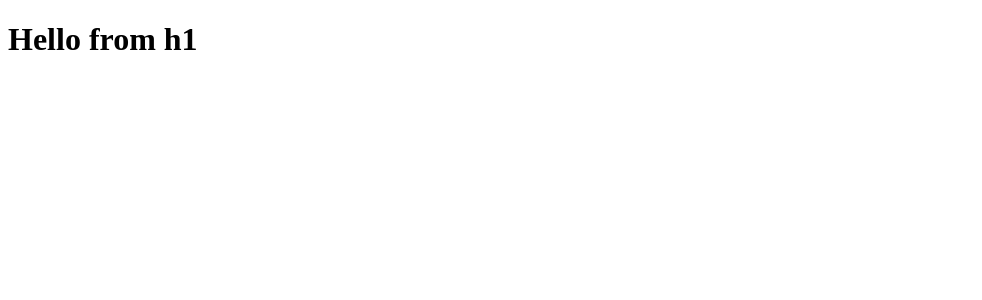
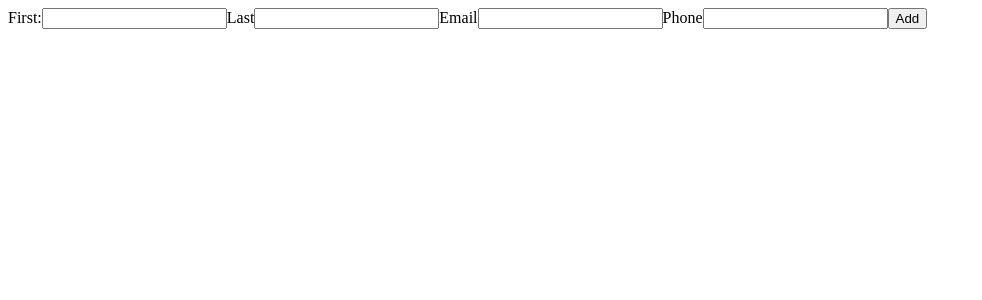
Before and after one commit to devingdaniels/resume_generator, a React (Create React App) app: page / in a window 1280 px wide. Shown: the top 300 px of the page, without its empty margins (0-982 px from the left). Built offline with nearby package versions, Linux system fonts and the light colour scheme.

Commit message:
Added form to Personal.js

```diff
--- a/src/App.js
+++ b/src/App.js
@@ -1,9 +1,15 @@
 
+// Components
+import Personal from './components/Personal'
+import Education from './components/Education'
+import Work from './components/Work'
 
 function App() {
   return (
-    <div className="App">
-      <h1>Hello from h1</h1>
+    <div>
+      <Personal></Personal>
+      {/* <Education></Education> */}
+      {/* <Work></Work> */}
     </div>
   );
 }
--- /dev/null
+++ b/src/components/Education.js
@@ -0,0 +1,18 @@
+import React, { Component } from 'react'
+import PropTypes from 'prop-types'
+
+export class Education extends Component {
+   constructor() {
+        super()
+    }
+
+  render() {
+    return (
+      <div>
+        <h1>Education</h1>
+      </div>
+    )
+  }
+}
+
+export default Education
--- /dev/null
+++ b/src/components/Personal.js
@@ -0,0 +1,96 @@
+import React, { Component } from 'react'
+
+
+export class Personal extends Component {
+    constructor()
+    {
+         super()
+    // State variables
+        this.state = {
+              fName: '',
+              lName: '',
+              email: '',
+              phone: ''
+            }
+    }
+
+// Class methods
+// Purpose to store latest values entered by user, on submit then uses those values to update the state
+    handleChange = (e) => {
+        this.setState({
+             // Dynamically update the current value triggered by onChange
+            [e.target.id] : e.target.value
+          })
+    }
+
+    onSubmit = (e) => {
+        // Take the value last edited from handleChange and update the state
+        // Prevent page refresh
+        e.preventDefault()
+        // Update the state variable
+        this.setState({
+            info: {
+              fName: this.state.fName,
+              lName: this.state.lName,
+              email: this.state.email,
+              phone: this.state.phone
+          }})
+        // console.log(`First: ${this.state.fName}, Last: ${this.state.lName}, Email: ${this.state.email}, Phone: ${this.state.phone}, `)
+    }
+
+
+    render() {
+      // Create access to state variables using destructuring
+        const { fName, lName, email, phone } = this.state
+    // Return the component
+    return (
+        <div>
+            <form onSubmit={this.onSubmit}>
+
+                <label htmlFor="fName">First:</label>
+                <input
+                    type="text"
+                    id='fName'
+                    value={fName}
+                    onChange={this.handleChange}
+                    // required
+                />
+
+                <label htmlFor="lName">Last</label>
+                <input
+                    type="text"
+                    id='lName'
+                    value={lName}
+                    onChange={this.handleChange}
+                    // required
+                />
+
+
+                <label htmlFor="email">Email</label>
+                <input
+                    type="email"
+                    id='email'
+                    value={email}
+                    onChange={this.handleChange}
+                    // required
+                />
+
+
+                <label htmlFor="phone">Phone</label>
+                <input
+                    type="tel"
+                    id='phone'
+                    value={phone}
+                    onChange={this.handleChange}
+                    // required
+                />
+
+
+          <button type='submit'>Add</button>
+        </form>
+      </div>
+    )
+  }
+}
+
+export default Personal
--- /dev/null
+++ b/src/components/Work.js
@@ -0,0 +1,18 @@
+import React, { Component } from 'react'
+import PropTypes from 'prop-types'
+
+export class Work extends Component {
+    constructor() {
+        super()
+    }
+
+  render() {
+    return (
+      <div>
+        <h1>Work</h1>
+      </div>
+    )
+  }
+}
+
+export default Work
--- a/src/index.js
+++ b/src/index.js
@@ -2,7 +2,6 @@ import React from 'react';
 import ReactDOM from 'react-dom/client';
 // import './index.css';
 import App from './App';
-
 
 const root = ReactDOM.createRoot(document.getElementById('root'));
 root.render(
```
